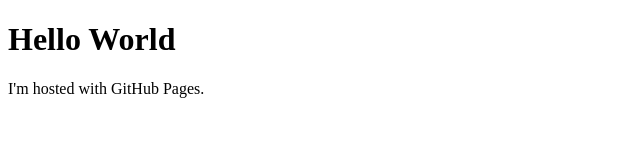
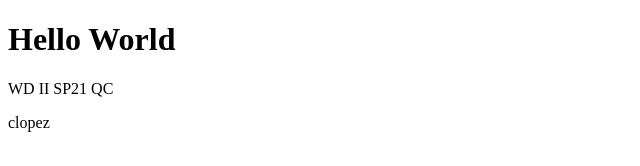
Before and after one commit to clopezQC/clopezQC.github.io, a plain HTML site: page index.html in a window 1280 px wide. Shown: the whole page, without its empty margins (0-640 px from the left). Drawn offline with Linux system fonts and the light colour scheme.

Commit message:
Update index.html

```diff
--- a/index.html
+++ b/index.html
@@ -2,6 +2,7 @@
 <html>
 <body>
 <h1>Hello World</h1>
-<p>I'm hosted with GitHub Pages.</p>
+<p>WD II SP21 QC</p>
+<p>clopez</p>
 </body>
 </html>
```
